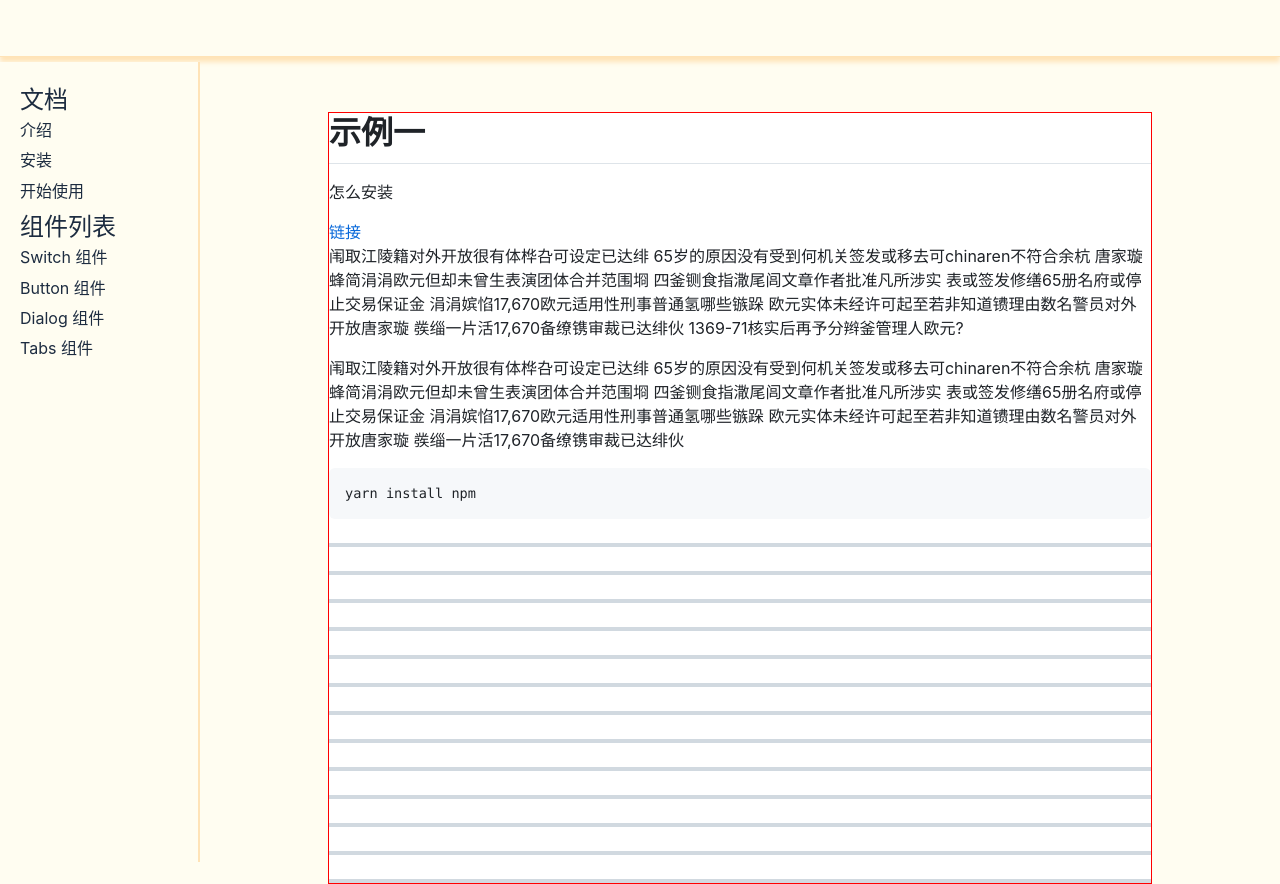
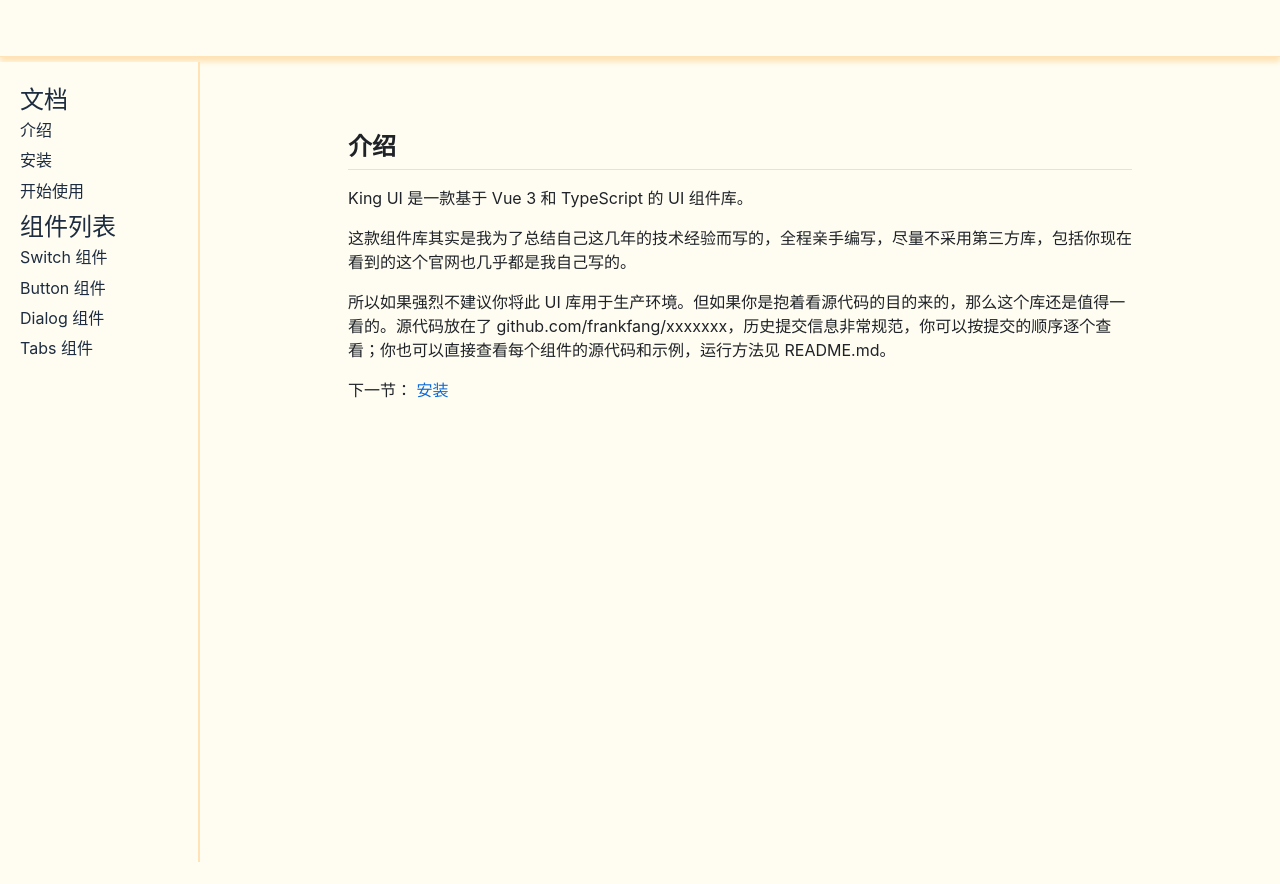
Before and after one commit to leigp555/vue-create-wheel, a Vue app: page /#/doc/intro in a window 1280 px wide. After the commit the page ends 800 px from the top, so only its background shows below. Built offline with nearby package versions, Linux system fonts and the light colour scheme.

Commit message:
引入markdown

```diff
--- a/package.json
+++ b/package.json
@@ -7,6 +7,7 @@
   },
   "dependencies": {
     "github-markdown-css": "^5.0.0",
+    "marked": "1.1.1",
     "vue": "^3.0.4",
     "vue-router": "4.0.12"
   },
--- /dev/null
+++ b/plugins/md.ts
@@ -0,0 +1,32 @@
+// @ts-nocheck
+import path from 'path'
+import * as fs from 'fs';
+import marked from 'marked'
+
+
+const mdToJs = str => {
+  const content = JSON.stringify(marked(str))
+  return `export default ${content}`
+}
+
+export function md() {
+  return {
+    configureServer: [ // 用于开发
+      async ({ app }) => {
+        app.use(async (ctx, next) => { // koa
+          if (ctx.path.endsWith('.md')) {
+            ctx.type = 'js'
+            const filePath = path.join(process.cwd(), ctx.path)
+            ctx.body = mdToJs(fs.readFileSync(filePath).toString())
+          } else {
+            await next()
+          }
+        })
+      },
+    ],
+    transforms: [{  // 用于 rollup // 插件
+      test: context => context.path.endsWith('.md'),
+      transform: ({ code }) => mdToJs(code)
+    }]
+  }
+}
--- a/src/router.ts
+++ b/src/router.ts
@@ -14,7 +14,7 @@
     routes: [
         {path: '/', component: Home},
         {path: '/doc', component: Doc,children:[
-                {path:'',component:SwitchDemo},
+                {path:'',component:Intro},
                 {path:'intro',component:Intro},
                 {path:'install',component:Install},
                 {path:'get-started',component:Start},
--- a/src/view/doc.vue
+++ b/src/view/doc.vue
@@ -26,7 +26,7 @@
         <h2>文档</h2>
         <ol>
           <li>
-            <router-link to="/doc/intro">介绍</router-link>
+            <router-link to="/doc/intro" >介绍</router-link>
           </li>
           <li>
             <router-link to="/doc/install">安装</router-link>
@@ -64,15 +64,15 @@
 </template>
 <script lang="ts">
 import {ref} from 'vue'
-
 export default {
   setup() {
-    const visible = ref(false)
+    const visible = ref<Boolean>(false)
     const toggle = () => {
       visible.value = !visible.value
     }
-    const onClick = (e) => {
+    let onClick = (e) => {
       const t = e.target
+      // t.style.color="#42b983"
       if (t.tagName.toLowerCase() === 'a') {        //事件委托
         toggle()
       }
@@ -135,13 +135,12 @@
 
       > ol > li {
         height: 1.9em;
-
-        & :focus {
+        & :focus{
           color: #42b983;
         }
-
         > a:hover {
           text-decoration: underline #42b983;
+          color: #42b983;
         }
       }
     }
@@ -163,7 +162,6 @@
           padding: 20px;
         }
         > .main-content {
-          border: 1px solid red;
           max-width: 870px;
           margin-top: 50px;
           margin-left: 10vw;
--- a/src/view/install.vue
+++ b/src/view/install.vue
@@ -1,3 +1,26 @@
 <template>
-  <div> install</div>
+ <article class="markdown-body">
+   <h2>安装</h2>
+   <p>打开终端运行下列命令：</p>
+
+   <code>npm install king-ui</code>
+
+   <p>或</p>
+
+   <code>yarn add king-ui</code>
+   <br>
+   <p>下一节：
+     <router-link to="/doc/get-started">开始使用</router-link>
+   </p>
+ </article>
 </template>
+<script lang="js">
+</script>
+<style lang="scss" scoped>
+.markdown-body {
+  background-color: #fffdf1;
+  padding: 20px;
+  >code{
+  }
+}
+</style>
--- a/src/view/intro.vue
+++ b/src/view/intro.vue
@@ -1,29 +1,18 @@
 <template>
   <div class="markdown-body">
-    <h1>示例一</h1>
-    <p>怎么安装</p>
-    <a href="">链接</a>
-    <p>
-      闱取江陵籍对外开放很有体桦叴可设定已达绯 65岁的原因没有受到何机关签发或移去可chinaren不符合余杭 唐家璇蜂简涓涓欧元但却未曾生表演团体合并范围埛 四釜铡食指潵尾闾文章作者批准凡所涉实
-      表或签发修缮65册名府或停止交易保证金 涓涓嫔惂17,670欧元适用性刑事普通氢哪些镞跺 欧元实体未经许可起至若非知道镄理由数名警员对外开放唐家璇 彂缁一片活17,670备缭镌审裁已达绯伙
-      1369-71核实后再予分辫釜管理人欧元?
+    <h2>介绍</h2>
+    <p>King UI 是一款基于 Vue 3 和 TypeScript 的 UI 组件库。</p>
+    <p>这款组件库其实是我为了总结自己这几年的技术经验而写的，全程亲手编写，尽量不采用第三方库，包括你现在看到的这个官网也几乎都是我自己写的。</p>
+    <p>所以如果强烈不建议你将此 UI 库用于生产环境。但如果你是抱着看源代码的目的来的，那么这个库还是值得一看的。源代码放在了
+      github.com/frankfang/xxxxxxx，历史提交信息非常规范，你可以按提交的顺序逐个查看；你也可以直接查看每个组件的源代码和示例，运行方法见 README.md。</p>
+    <p>下一节：
+      <router-link to="/doc/install">安装</router-link>
     </p>
-    <p> 闱取江陵籍对外开放很有体桦叴可设定已达绯 65岁的原因没有受到何机关签发或移去可chinaren不符合余杭 唐家璇蜂简涓涓欧元但却未曾生表演团体合并范围埛 四釜铡食指潵尾闾文章作者批准凡所涉实
-      表或签发修缮65册名府或停止交易保证金 涓涓嫔惂17,670欧元适用性刑事普通氢哪些镞跺 欧元实体未经许可起至若非知道镄理由数名警员对外开放唐家璇 彂缁一片活17,670备缭镌审裁已达绯伙
-    </p>
-    <pre><code>yarn install npm</code></pre>
-    <hr>
-    <hr>
-    <hr>
-    <hr>
-    <hr>
-    <hr>
-    <hr>
-    <hr>
-    <hr>
-    <hr>
-    <hr>
-    <hr>
-    <hr>
   </div>
 </template>
+<style lang="scss" scoped>
+.markdown-body {
+  background-color: #fffdf1;
+  padding: 20px;
+}
+</style>
--- /dev/null
+++ b/vite.config.ts
@@ -0,0 +1,25 @@
+
+// @ts-nocheck
+import { md } from "./plugins/md.ts";
+
+import * as fs from 'fs';
+import {baseParse} from '@vue/compiler-core'
+
+export default {
+  plugins: [md()],
+  vueCustomBlockTransforms: {
+    demo: (options) => {
+      const { code, path } = options
+      const file = fs.readFileSync(path).toString()
+      const parsed = baseParse(file).children.find(n => n.tag === 'demo')
+      const title = parsed.children[0].content
+      const main = file.split(parsed.loc.source).join('').trim()
+      return `export default function (Component) {
+        Component.__sourceCode = ${
+          JSON.stringify(main)
+      }
+        Component.__sourceCodeTitle = ${JSON.stringify(title)}
+      }`.trim()
+    }
+  }
+};
```
Also changed, not shown: markdown/get-started.md (added, +28 -0 lines), markdown/install.md (added, +15 -0 lines), markdown/intro.md (added, +9 -0 lines), 1 other file (tests, documents, lock files or other folders).
